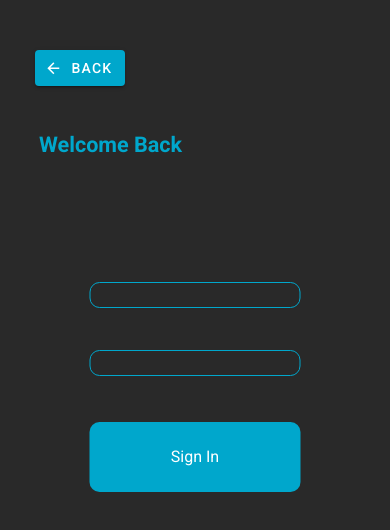
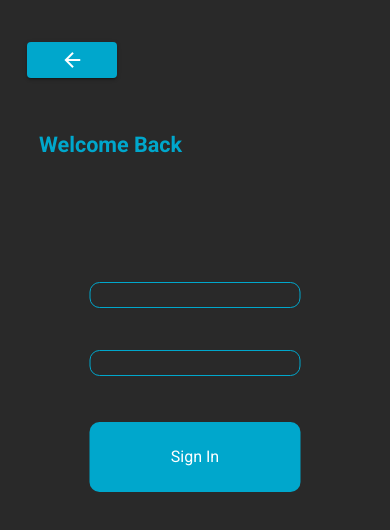
Before and after one commit to Miguel22247/MatchGame, a Vue app: page /signin in a window 390 px wide. Shown: the top 530 px of the page. Built offline with nearby package versions, Linux system fonts and the light colour scheme; what vue-google-oauth2 would draw is missing.

Commit message:
fix back button

```diff
--- a/src/views/SignIn.vue
+++ b/src/views/SignIn.vue
@@ -7,19 +7,19 @@
             </div>
         </div>
         <div class="mobile-landing">
-            <div class="return-button">
-                <router-link to="/">
-                    <v-btn class="ma-2" color="#00A7CC" dark>
-                        <v-icon dark left>
-                            mdi-arrow-left
-                        </v-icon>Back
-                    </v-btn>
-                </router-link>
-            </div>
             <div class="login-text">
                 <h5>Welcome Back</h5>
             </div>
             <div class="login-forms">
+                <div class="return-button">
+                    <router-link to="/">
+                        <v-btn color="#00A7CC">
+                            <v-icon color="#ffffff">
+                                mdi-arrow-left
+                            </v-icon>
+                        </v-btn>
+                    </router-link>
+                </div>
                 <div class="login-form-basic">
                     <form class="login-form">
                         <input type="text" class="login-email">
--- a/src/views/SignUp.vue
+++ b/src/views/SignUp.vue
@@ -7,19 +7,19 @@
             </div>
         </div>
         <div class="mobile-landing">
-            <div class="return-button">
-                <router-link to="/">
-                    <v-btn class="ma-2" color="#00A7CC" dark>
-                        <v-icon dark left>
-                            mdi-arrow-left
-                        </v-icon>Back
-                    </v-btn>
-                </router-link>
-            </div>
             <div class="signup-text">
                 <h5>Welcome to Gamematch</h5>
             </div>
             <div class="signup-forms">
+                <div class="return-button">
+                    <router-link to="/">
+                        <v-btn color="#00A7CC">
+                            <v-icon color="#ffffff">
+                                mdi-arrow-left
+                            </v-icon>
+                        </v-btn>
+                    </router-link>
+                </div>
                 <div class="signup-form-basic">
                     <form class="signup-form">
                         <input type="text" class="signup-email">
@@ -81,7 +81,7 @@
         width: 90px;
         position: absolute;
         top: 5%;
-        left: 7%;
+        left: 10%;
     }
     .signup-text{
         font-family: Roboto;
```
